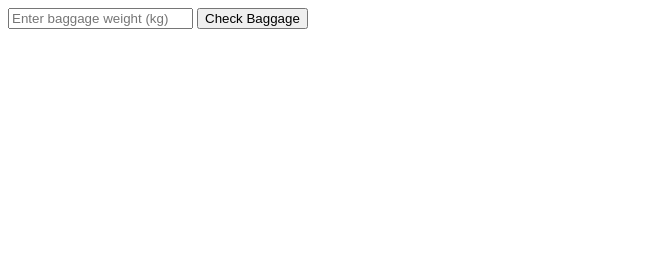
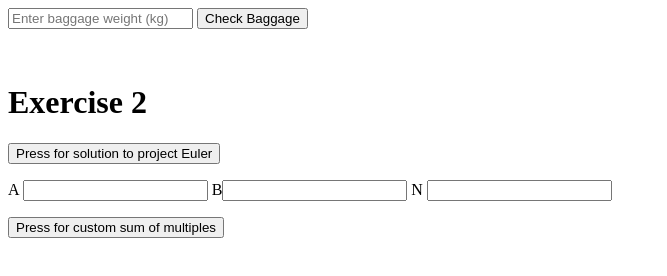
Before and after one commit to husnainhaid/b9is123_256_1a, a plain HTML site: page index.html in a window 1280 px wide. Shown: the whole page, without its empty margins (0-667 px from the left). Drawn offline with Linux system fonts and the light colour scheme.

Commit message:
original work

```diff
--- a/index.html
+++ b/index.html
@@ -47,5 +47,20 @@
             <button id='remB' onclick="remove()" style='display:none;'>Remove this much baggage (kg)</button>
         </p>
         <p id="result" style="font-weight:bold;"></p>
+<br>
+
+<h1>Exercise 2</h1>
+    <p><button onclick="euler1()">Press for solution to project Euler</button>
+</p>
+
+<p>
+       <label for="a:">A</label> <input type="text" id="a">
+        <label for="b:">B</label><input type="text" id="b">
+       <label for="n:">N</label> <input type="text" id="n">
+
+</p>
+    <p><button onclick="eulerCustom()">Press for custom sum of multiples</button>
+
+
     </body>
 </html>
```
